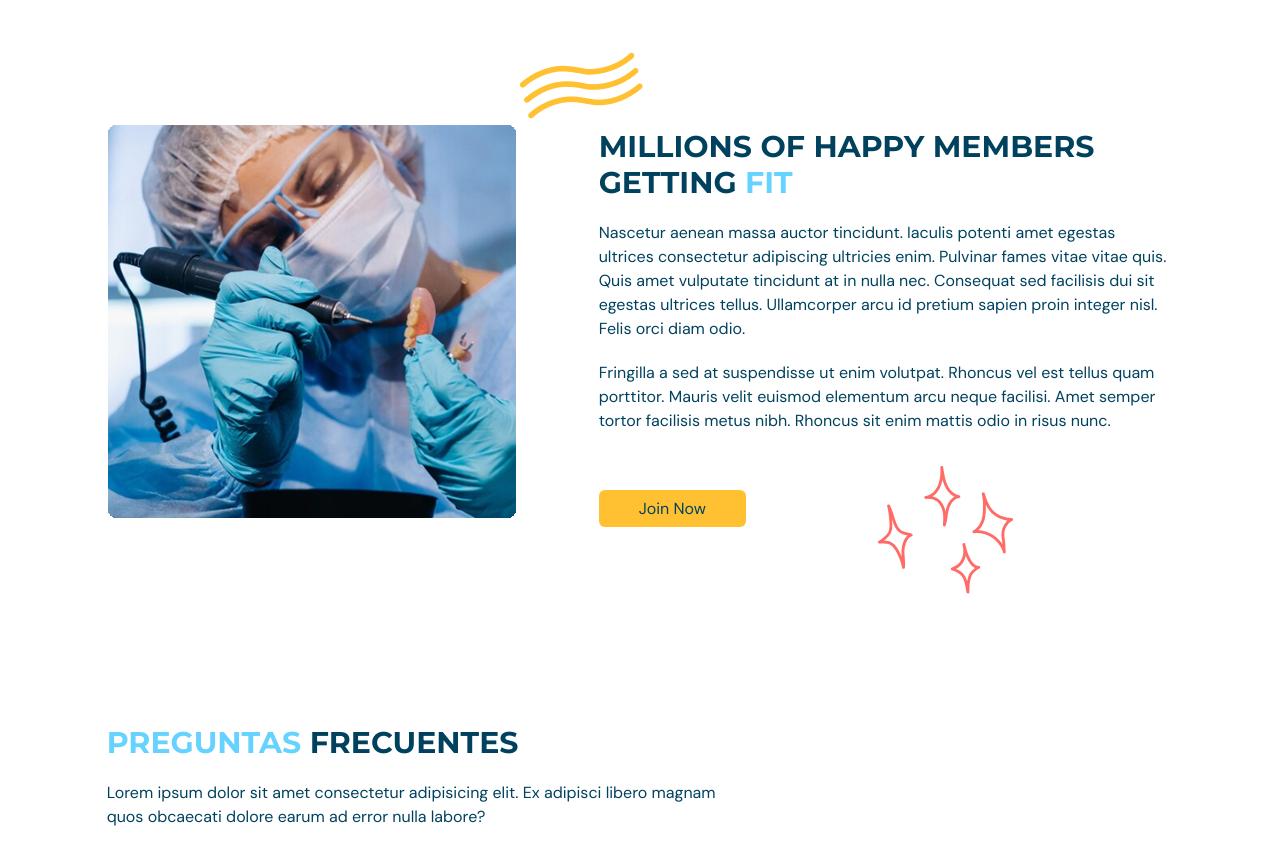
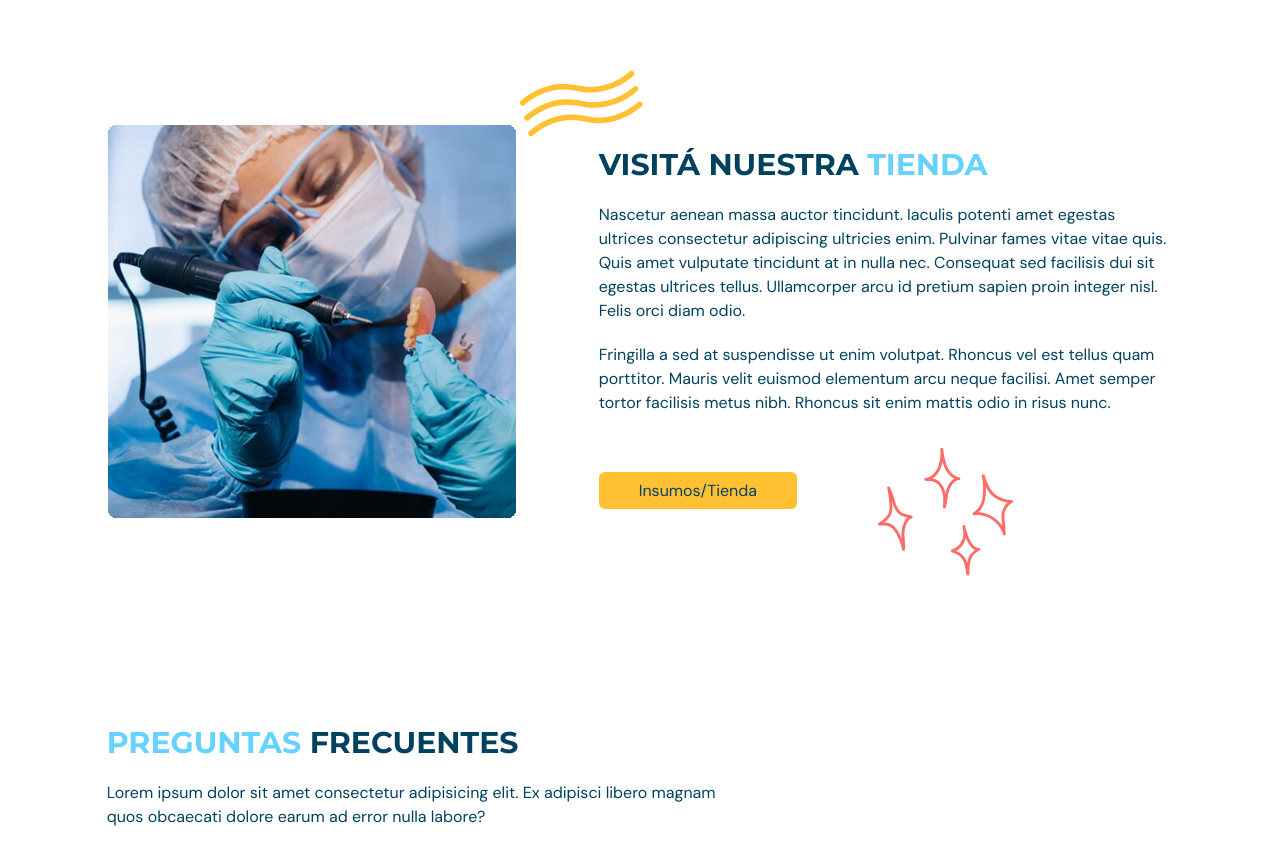
Before and after one commit to YamilH/mecanicadental-typescript, a React (Vite) app: page / in a window 1280 px wide. Shown: the part 2320-3187 px from the top of the page. Built offline with nearby package versions, Linux system fonts and the light colour scheme.

Commit message:
insumos text

```diff
--- a/src/components/benefits/index.tsx
+++ b/src/components/benefits/index.tsx
@@ -110,8 +110,8 @@ const Benefits = ({ setSelectedPage }: Props) => {
                   }}
                 >
                   <HText>
-                    MILLIONS OF HAPPY MEMBERS GETTING{" "}
-                    <span className="text-primary-500">FIT</span>
+                    VISITÁ NUESTRA{" "}
+                    <span className="text-primary-500">TIENDA</span>
                   </HText>
                 </motion.div>
               </div>
@@ -148,7 +148,7 @@ const Benefits = ({ setSelectedPage }: Props) => {
             <div className="relative mt-16">
               <div className="before:absolute before:-bottom-20 before:right-40 before:z-[-1] before:content-sparkles">
                 <ActionButton setSelectedPage={setSelectedPage}>
-                  Join Now
+                  Insumos/Tienda
                 </ActionButton>
               </div>
             </div>
```
